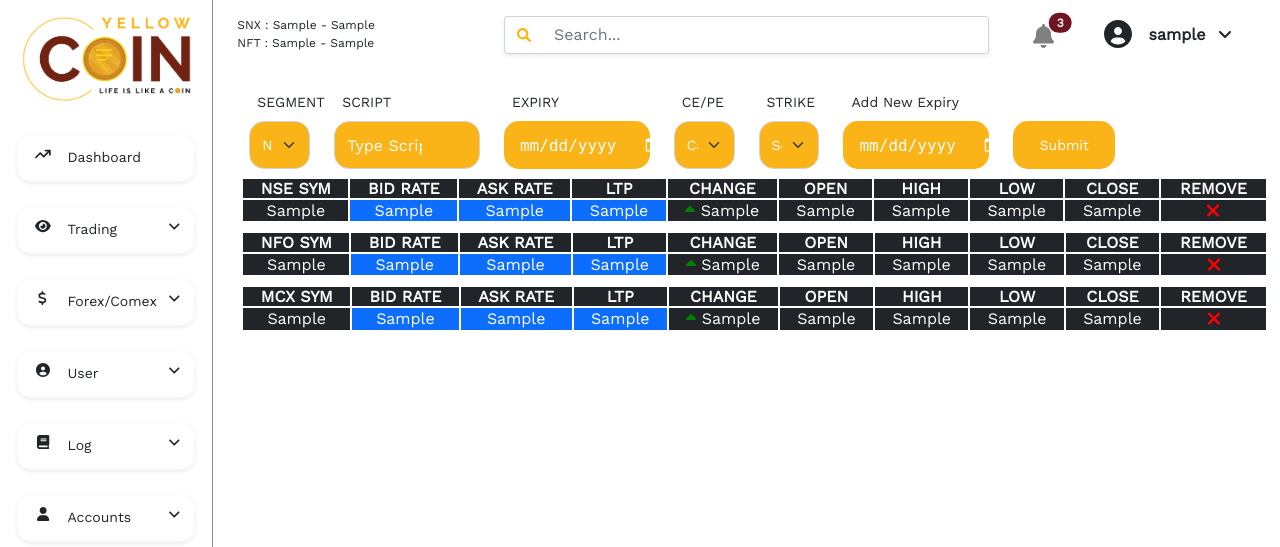
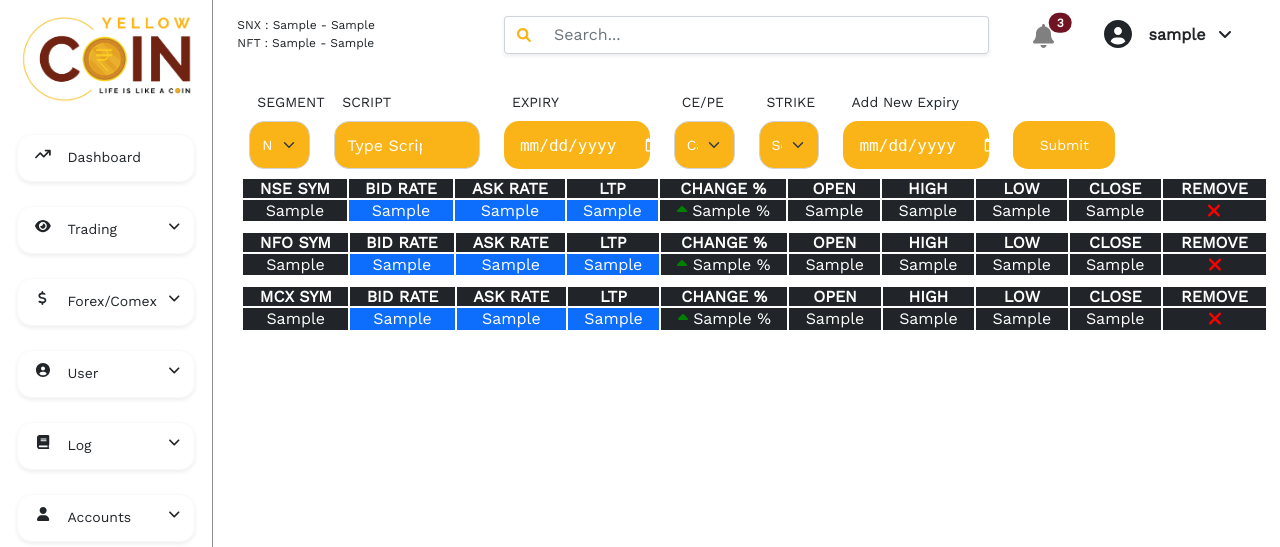
Before and after one commit to TheJagStudio/yellowcoin, a Django app: template trading/templates/trade_watchlist.html in a window 1280 px wide. Shown: the top 547 px of the page. Run offline with Django 4.2, Linux system fonts and the light colour scheme; tables that the repository leaves empty hold one stand-in row (values such as "Sample post"); the template is opened without the code that fills it: values that come from a table or form of the project are taken from there, most other values are stand-ins (such as "Sample title", 1, 10 or a date in 2020).

Commit message:
frontend

```diff
--- a/trading/templates/trade_watchlist.html
+++ b/trading/templates/trade_watchlist.html
@@ -151,7 +151,7 @@
                                  <th scope="col" class="bg-dark text-white td-border block">BID RATE</th>
                                  <th scope="col" class="bg-dark text-white td-border block">ASK RATE</th>
                                  <th scope="col" class="bg-dark text-white td-border block">LTP</th>
-                                 <th scope="col" class="bg-dark text-white td-border block">CHANGE</th>
+                                 <th scope="col" class="bg-dark text-white td-border block">CHANGE %</th>
                                  <th scope="col" class="bg-dark text-white td-border block">OPEN</th>
                                  <th scope="col" class="bg-dark text-white td-border block">HIGH</th>
                                  <th scope="col" class="bg-dark text-white td-border block">LOW</th>
@@ -168,7 +168,7 @@
                                  <td class="td-border text-white bg-primary color-white">{{stock.5}}</td>
                                  <td class="td-border text-white">
                                     <svg aria-hidden="true" focusable="false" data-prefix="fas" data-icon="caret-up" class="svg-inline--fa fa-caret-up " role="img" xmlns="http://www.w3.org/2000/svg" viewBox="0 0 320 512" color="green"><path fill="currentColor" d="M9.39 265.4l127.1-128C143.6 131.1 151.8 128 160 128s16.38 3.125 22.63 9.375l127.1 128c9.156 9.156 11.9 22.91 6.943 34.88S300.9 320 287.1 320H32.01c-12.94 0-24.62-7.781-29.58-19.75S.2333 274.5 9.39 265.4z"></path></svg>
-                                    {{stock.7}}
+                                    {{stock.7}} %
                                  </td>
                                  <td class="td-border text-white">{{stock.1}}</td>
                                  <td class="td-border text-white ">{{stock.2}}</td>
@@ -190,16 +190,16 @@
                         <table class="my-2  bg-dark" style="width: 100%;">
                            <thead>
                               <tr class="td-border">
-                                 <th scope="col" class="bg-dark text-white block td-border block">NFO SYM</th>
-                                 <th scope="col" class="bg-dark text-white block td-border block">BID RATE</th>
-                                 <th scope="col" class="bg-dark text-white block td-border block">ASK RATE</th>
-                                 <th scope="col" class="bg-dark text-white block td-border block">LTP</th>
-                                 <th scope="col" class="bg-dark text-white block td-border block">CHANGE</th>
-                                 <th scope="col" class="bg-dark text-white block td-border block">OPEN</th>
-                                 <th scope="col" class="bg-dark text-white block td-border block">HIGH</th>
-                                 <th scope="col" class="bg-dark text-white block td-border block">LOW</th>
-                                 <th scope="col" class="bg-dark text-white block td-border block">CLOSE</th>
-                                 <th scope="col" class="bg-dark text-white block td-border block">REMOVE</th>
+                                 <th scope="col" class="bg-dark text-white block td-border">NFO SYM</th>
+                                 <th scope="col" class="bg-dark text-white block td-border">BID RATE</th>
+                                 <th scope="col" class="bg-dark text-white block td-border">ASK RATE</th>
+                                 <th scope="col" class="bg-dark text-white block td-border">LTP</th>
+                                 <th scope="col" class="bg-dark text-white block td-border">CHANGE %</th>
+                                 <th scope="col" class="bg-dark text-white block td-border">OPEN</th>
+                                 <th scope="col" class="bg-dark text-white block td-border">HIGH</th>
+                                 <th scope="col" class="bg-dark text-white block td-border">LOW</th>
+                                 <th scope="col" class="bg-dark text-white block td-border">CLOSE</th>
+                                 <th scope="col" class="bg-dark text-white block td-border">REMOVE</th>
                               </tr>
                            </thead>
                            <tbody id="table3">
@@ -211,7 +211,7 @@
                                  <td class="td-border text-white bg-primary color-white">{{stock.5}}</td>
                                  <td class="td-border text-white ">
                                     <svg aria-hidden="true" focusable="false" data-prefix="fas" data-icon="caret-up" class="svg-inline--fa fa-caret-up " role="img" xmlns="http://www.w3.org/2000/svg" viewBox="0 0 320 512" color="green"><path fill="currentColor" d="M9.39 265.4l127.1-128C143.6 131.1 151.8 128 160 128s16.38 3.125 22.63 9.375l127.1 128c9.156 9.156 11.9 22.91 6.943 34.88S300.9 320 287.1 320H32.01c-12.94 0-24.62-7.781-29.58-19.75S.2333 274.5 9.39 265.4z"></path></svg>
-                                    {{stock.7}}
+                                    {{stock.7}} %
                                  </td>
                                  <td class="td-border text-white ">{{stock.1}}</td>
                                  <td class="td-border text-white ">{{stock.2}}</td>
@@ -233,16 +233,16 @@
                         <table class="my-2  bg-dark" style="width: 100%;">
                            <thead>
                               <tr class="td-border">
-                                 <th scope="col" class="bg-dark text-white block td-border block">MCX SYM</th>
-                                 <th scope="col" class="bg-dark text-white block td-border block">BID RATE</th>
-                                 <th scope="col" class="bg-dark text-white block td-border block">ASK RATE</th>
-                                 <th scope="col" class="bg-dark text-white block td-border block">LTP</th>
-                                 <th scope="col" class="bg-dark text-white block td-border block">CHANGE</th>
-                                 <th scope="col" class="bg-dark text-white block td-border block">OPEN</th>
-                                 <th scope="col" class="bg-dark text-white block td-border block">HIGH</th>
-                                 <th scope="col" class="bg-dark text-white block td-border block">LOW</th>
-                                 <th scope="col" class="bg-dark text-white block td-border block">CLOSE</th>
-                                 <th scope="col" class="bg-dark text-white block td-border block">REMOVE</th>
+                                 <th scope="col" class="bg-dark text-white block td-border">MCX SYM</th>
+                                 <th scope="col" class="bg-dark text-white block td-border">BID RATE</th>
+                                 <th scope="col" class="bg-dark text-white block td-border">ASK RATE</th>
+                                 <th scope="col" class="bg-dark text-white block td-border">LTP</th>
+                                 <th scope="col" class="bg-dark text-white block td-border">CHANGE %</th>
+                                 <th scope="col" class="bg-dark text-white block td-border">OPEN</th>
+                                 <th scope="col" class="bg-dark text-white block td-border">HIGH</th>
+                                 <th scope="col" class="bg-dark text-white block td-border">LOW</th>
+                                 <th scope="col" class="bg-dark text-white block td-border">CLOSE</th>
+                                 <th scope="col" class="bg-dark text-white block td-border">REMOVE</th>
                               </tr>
                            </thead>
                            <tbody id="table2">
@@ -254,7 +254,7 @@
                                  <td class="td-border text-white bg-primary color-white">{{stock.5}}</td>
                                  <td class="td-border text-white">
                                     <svg aria-hidden="true" focusable="false" data-prefix="fas" data-icon="caret-up" class="svg-inline--fa fa-caret-up " role="img" xmlns="http://www.w3.org/2000/svg" viewBox="0 0 320 512" color="green"><path fill="currentColor" d="M9.39 265.4l127.1-128C143.6 131.1 151.8 128 160 128s16.38 3.125 22.63 9.375l127.1 128c9.156 9.156 11.9 22.91 6.943 34.88S300.9 320 287.1 320H32.01c-12.94 0-24.62-7.781-29.58-19.75S.2333 274.5 9.39 265.4z"></path></svg>
-                                    {{stock.7}}
+                                    {{stock.7}} %
                                  </td>
                                  <td class="td-border text-white ">{{stock.1}}</td>
                                  <td class="td-border text-white ">{{stock.2}}</td>
@@ -304,7 +304,7 @@
                                  <td class="td-border text-white bg-primary color-white">`+d['data'][0]['last price']+`</td>
                                  <td class="td-border text-white">
                                     <svg aria-hidden="true" focusable="false" data-prefix="fas" data-icon="caret-up" class="svg-inline--fa fa-caret-up " role="img" xmlns="http://www.w3.org/2000/svg" viewBox="0 0 320 512" color="green"><path fill="currentColor" d="M9.39 265.4l127.1-128C143.6 131.1 151.8 128 160 128s16.38 3.125 22.63 9.375l127.1 128c9.156 9.156 11.9 22.91 6.943 34.88S300.9 320 287.1 320H32.01c-12.94 0-24.62-7.781-29.58-19.75S.2333 274.5 9.39 265.4z"></path></svg>
-                                    `+d['data'][0]['change']+`
+                                    `+d['data'][0]['change']+` %
                                  </td>
                                  <td class="td-border text-white">`+d['data'][0]['open']+`</td>
                                  <td class="td-border text-white">`+d['data'][0]['high']+`</td>
@@ -329,7 +329,7 @@
                                  <td class="td-border text-white bg-primary color-white">`+d['data'][0]['last price']+`</td>
                                  <td class="td-border text-white">
                                     <svg aria-hidden="true" focusable="false" data-prefix="fas" data-icon="caret-up" class="svg-inline--fa fa-caret-up " role="img" xmlns="http://www.w3.org/2000/svg" viewBox="0 0 320 512" color="green"><path fill="currentColor" d="M9.39 265.4l127.1-128C143.6 131.1 151.8 128 160 128s16.38 3.125 22.63 9.375l127.1 128c9.156 9.156 11.9 22.91 6.943 34.88S300.9 320 287.1 320H32.01c-12.94 0-24.62-7.781-29.58-19.75S.2333 274.5 9.39 265.4z"></path></svg>
-                                    `+d['data'][0]['change']+`
+                                    `+d['data'][0]['change']+` %
                                  </td>
                                  <td class="td-border text-white">`+d['data'][0]['open']+`</td>
                                  <td class="td-border text-white">`+d['data'][0]['high']+`</td>
@@ -354,7 +354,7 @@
                                  <td class="td-border text-white bg-primary color-white">`+d['data'][0]['last price']+`</td>
                                  <td class="td-border text-white">
                                     <svg aria-hidden="true" focusable="false" data-prefix="fas" data-icon="caret-up" class="svg-inline--fa fa-caret-up " role="img" xmlns="http://www.w3.org/2000/svg" viewBox="0 0 320 512" color="green"><path fill="currentColor" d="M9.39 265.4l127.1-128C143.6 131.1 151.8 128 160 128s16.38 3.125 22.63 9.375l127.1 128c9.156 9.156 11.9 22.91 6.943 34.88S300.9 320 287.1 320H32.01c-12.94 0-24.62-7.781-29.58-19.75S.2333 274.5 9.39 265.4z"></path></svg>
-                                    `+d['data'][0]['change']+`
+                                    `+d['data'][0]['change']+` %
                                  </td>
                                  <td class="td-border text-white">`+d['data'][0]['open']+`</td>
                                  <td class="td-border text-white">`+d['data'][0]['high']+`</td>
@@ -540,11 +540,11 @@
                                  newchange = newchange.replace(/\D/g, "");
                                  if(parseFloat(oldchange.substring(1))>parseFloat(newchange.substring(1)))
                                  {
-                                    tr[j].cells[4].innerHTML = `<svg aria-hidden="true" focusable="false" data-prefix="fas" data-icon="caret-down" class="svg-inline--fa fa-caret-down " role="img" xmlns="http://www.w3.org/2000/svg" viewBox="0 0 320 512" color="red"><path fill="currentColor" d="M310.6 246.6l-127.1 128C176.4 380.9 168.2 384 160 384s-16.38-3.125-22.63-9.375l-127.1-128C.2244 237.5-2.516 223.7 2.438 211.8S19.07 192 32 192h255.1c12.94 0 24.62 7.781 29.58 19.75S319.8 237.5 310.6 246.6z"></path></svg>`+ NSE[i]['change'];
+                                    tr[j].cells[4].innerHTML = `<svg aria-hidden="true" focusable="false" data-prefix="fas" data-icon="caret-down" class="svg-inline--fa fa-caret-down " role="img" xmlns="http://www.w3.org/2000/svg" viewBox="0 0 320 512" color="red"><path fill="currentColor" d="M310.6 246.6l-127.1 128C176.4 380.9 168.2 384 160 384s-16.38-3.125-22.63-9.375l-127.1-128C.2244 237.5-2.516 223.7 2.438 211.8S19.07 192 32 192h255.1c12.94 0 24.62 7.781 29.58 19.75S319.8 237.5 310.6 246.6z"></path></svg>`+ NSE[i]['change']+` %`;
                                  }
                                  else
                                  {
-                                    tr[j].cells[4].innerHTML = `<svg aria-hidden="true" focusable="false" data-prefix="fas" data-icon="caret-up" class="svg-inline--fa fa-caret-up " role="img" xmlns="http://www.w3.org/2000/svg" viewBox="0 0 320 512" color="green"><path fill="currentColor" d="M9.39 265.4l127.1-128C143.6 131.1 151.8 128 160 128s16.38 3.125 22.63 9.375l127.1 128c9.156 9.156 11.9 22.91 6.943 34.88S300.9 320 287.1 320H32.01c-12.94 0-24.62-7.781-29.58-19.75S.2333 274.5 9.39 265.4z"></path></svg>`+ NSE[i]['change'];
+                                    tr[j].cells[4].innerHTML = `<svg aria-hidden="true" focusable="false" data-prefix="fas" data-icon="caret-up" class="svg-inline--fa fa-caret-up " role="img" xmlns="http://www.w3.org/2000/svg" viewBox="0 0 320 512" color="green"><path fill="currentColor" d="M9.39 265.4l127.1-128C143.6 131.1 151.8 128 160 128s16.38 3.125 22.63 9.375l127.1 128c9.156 9.156 11.9 22.91 6.943 34.88S300.9 320 287.1 320H32.01c-12.94 0-24.62-7.781-29.58-19.75S.2333 274.5 9.39 265.4z"></path></svg>`+ NSE[i]['change']+` %`;
                                  }
                                  tr[j].cells[5].innerHTML = NSE[i]['open'];
                                  tr[j].cells[6].innerHTML = NSE[i]['high'];
@@ -617,11 +617,11 @@
                                  newchange = newchange.replace(/\D/g, "");
                                  if(parseFloat(oldchange.substring(1))>parseFloat(newchange.substring(1)))
                                  {
-                                    tr[j].cells[4].innerHTML = `<svg aria-hidden="true" focusable="false" data-prefix="fas" data-icon="caret-down" class="svg-inline--fa fa-caret-down " role="img" xmlns="http://www.w3.org/2000/svg" viewBox="0 0 320 512" color="red"><path fill="currentColor" d="M310.6 246.6l-127.1 128C176.4 380.9 168.2 384 160 384s-16.38-3.125-22.63-9.375l-127.1-128C.2244 237.5-2.516 223.7 2.438 211.8S19.07 192 32 192h255.1c12.94 0 24.62 7.781 29.58 19.75S319.8 237.5 310.6 246.6z"></path></svg>`+ MCX[i]['change'];
+                                    tr[j].cells[4].innerHTML = `<svg aria-hidden="true" focusable="false" data-prefix="fas" data-icon="caret-down" class="svg-inline--fa fa-caret-down " role="img" xmlns="http://www.w3.org/2000/svg" viewBox="0 0 320 512" color="red"><path fill="currentColor" d="M310.6 246.6l-127.1 128C176.4 380.9 168.2 384 160 384s-16.38-3.125-22.63-9.375l-127.1-128C.2244 237.5-2.516 223.7 2.438 211.8S19.07 192 32 192h255.1c12.94 0 24.62 7.781 29.58 19.75S319.8 237.5 310.6 246.6z"></path></svg>`+ MCX[i]['change']+` %`;
                                  }
                                  else
                                  {
-                                    tr[j].cells[4].innerHTML = `<svg aria-hidden="true" focusable="false" data-prefix="fas" data-icon="caret-up" class="svg-inline--fa fa-caret-up " role="img" xmlns="http://www.w3.org/2000/svg" viewBox="0 0 320 512" color="green"><path fill="currentColor" d="M9.39 265.4l127.1-128C143.6 131.1 151.8 128 160 128s16.38 3.125 22.63 9.375l127.1 128c9.156 9.156 11.9 22.91 6.943 34.88S300.9 320 287.1 320H32.01c-12.94 0-24.62-7.781-29.58-19.75S.2333 274.5 9.39 265.4z"></path></svg>`+ MCX[i]['change'];
+                                    tr[j].cells[4].innerHTML = `<svg aria-hidden="true" focusable="false" data-prefix="fas" data-icon="caret-up" class="svg-inline--fa fa-caret-up " role="img" xmlns="http://www.w3.org/2000/svg" viewBox="0 0 320 512" color="green"><path fill="currentColor" d="M9.39 265.4l127.1-128C143.6 131.1 151.8 128 160 128s16.38 3.125 22.63 9.375l127.1 128c9.156 9.156 11.9 22.91 6.943 34.88S300.9 320 287.1 320H32.01c-12.94 0-24.62-7.781-29.58-19.75S.2333 274.5 9.39 265.4z"></path></svg>`+ MCX[i]['change']+` %`;
                                  }
                                  tr[j].cells[5].innerHTML = MCX[i]['open'];
                                  tr[j].cells[6].innerHTML = MCX[i]['high'];
@@ -694,11 +694,11 @@
                                  newchange = newchange.replace(/\D/g, "");
                                  if(parseFloat(oldchange.substring(1))>parseFloat(newchange.substring(1)))
                                  {
-                                    tr[j].cells[4].innerHTML = `<svg aria-hidden="true" focusable="false" data-prefix="fas" data-icon="caret-down" class="svg-inline--fa fa-caret-down " role="img" xmlns="http://www.w3.org/2000/svg" viewBox="0 0 320 512" color="red"><path fill="currentColor" d="M310.6 246.6l-127.1 128C176.4 380.9 168.2 384 160 384s-16.38-3.125-22.63-9.375l-127.1-128C.2244 237.5-2.516 223.7 2.438 211.8S19.07 192 32 192h255.1c12.94 0 24.62 7.781 29.58 19.75S319.8 237.5 310.6 246.6z"></path></svg>`+ NFO[i]['change'];
+                                    tr[j].cells[4].innerHTML = `<svg aria-hidden="true" focusable="false" data-prefix="fas" data-icon="caret-down" class="svg-inline--fa fa-caret-down " role="img" xmlns="http://www.w3.org/2000/svg" viewBox="0 0 320 512" color="red"><path fill="currentColor" d="M310.6 246.6l-127.1 128C176.4 380.9 168.2 384 160 384s-16.38-3.125-22.63-9.375l-127.1-128C.2244 237.5-2.516 223.7 2.438 211.8S19.07 192 32 192h255.1c12.94 0 24.62 7.781 29.58 19.75S319.8 237.5 310.6 246.6z"></path></svg>`+ NFO[i]['change']+` %`;
                                  }
                                  else
                                  {
-                                    tr[j].cells[4].innerHTML = `<svg aria-hidden="true" focusable="false" data-prefix="fas" data-icon="caret-up" class="svg-inline--fa fa-caret-up " role="img" xmlns="http://www.w3.org/2000/svg" viewBox="0 0 320 512" color="green"><path fill="currentColor" d="M9.39 265.4l127.1-128C143.6 131.1 151.8 128 160 128s16.38 3.125 22.63 9.375l127.1 128c9.156 9.156 11.9 22.91 6.943 34.88S300.9 320 287.1 320H32.01c-12.94 0-24.62-7.781-29.58-19.75S.2333 274.5 9.39 265.4z"></path></svg>`+ NFO[i]['change'];
+                                    tr[j].cells[4].innerHTML = `<svg aria-hidden="true" focusable="false" data-prefix="fas" data-icon="caret-up" class="svg-inline--fa fa-caret-up " role="img" xmlns="http://www.w3.org/2000/svg" viewBox="0 0 320 512" color="green"><path fill="currentColor" d="M9.39 265.4l127.1-128C143.6 131.1 151.8 128 160 128s16.38 3.125 22.63 9.375l127.1 128c9.156 9.156 11.9 22.91 6.943 34.88S300.9 320 287.1 320H32.01c-12.94 0-24.62-7.781-29.58-19.75S.2333 274.5 9.39 265.4z"></path></svg>`+ NFO[i]['change']+` %`;
                                  }
                                  tr[j].cells[5].innerHTML = NFO[i]['open'];
                                  tr[j].cells[6].innerHTML = NFO[i]['high'];
```
